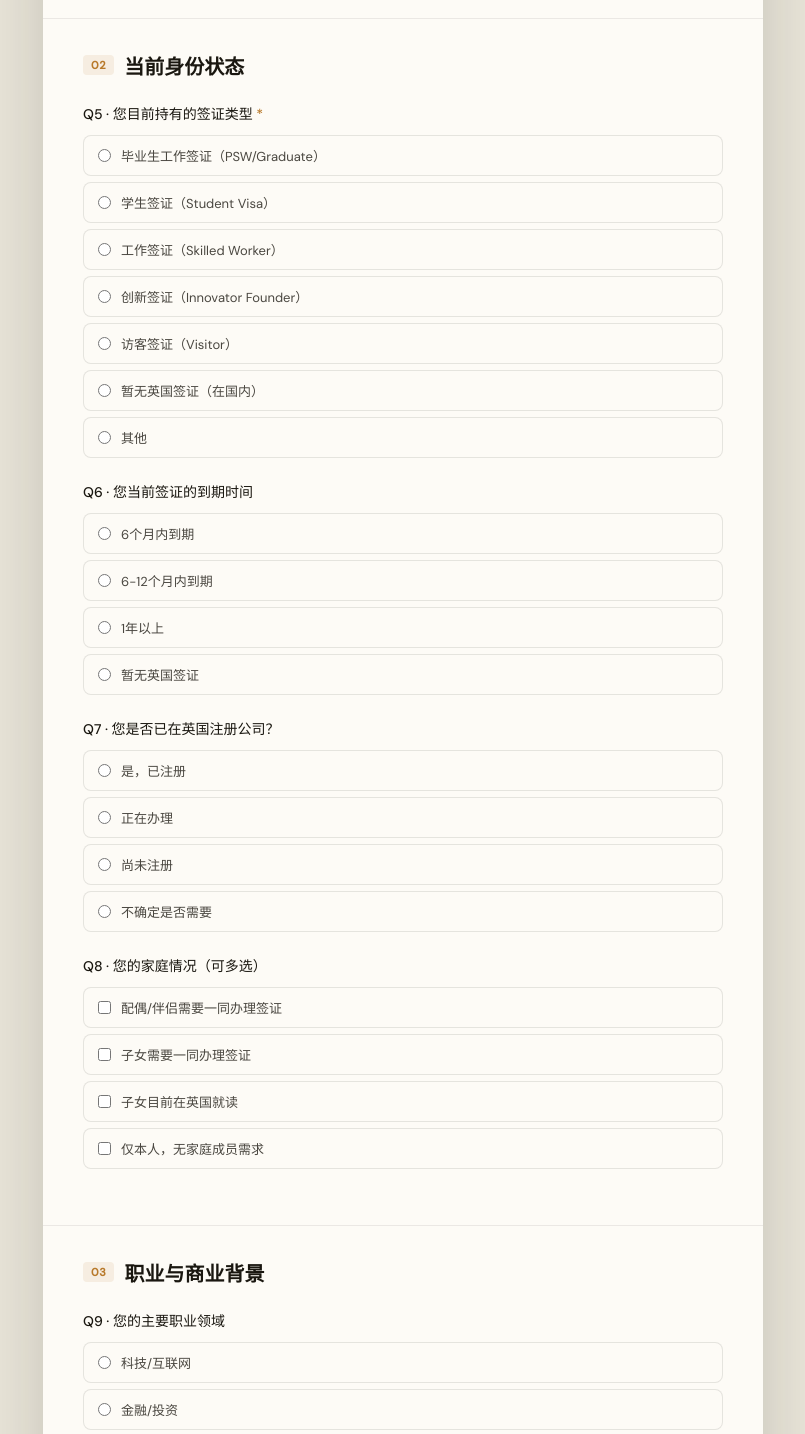
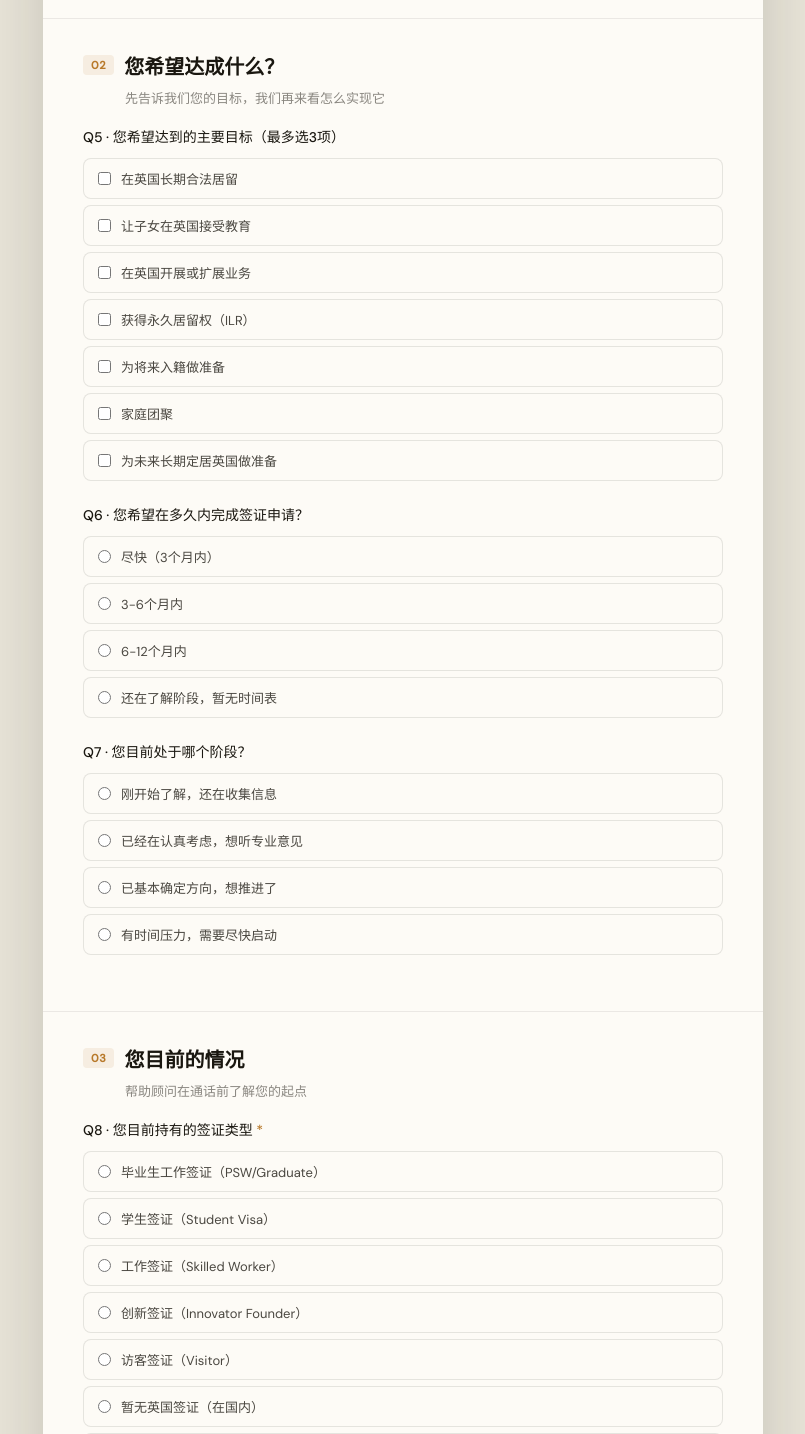
Before and after one commit to Sergio198404/readii-saas, a React (Vite) app: page /assessment in a window 1280 px wide. Shown: the part 1160-2594 px from the top of the page, without its empty margins (237-1042 px from the left). Built offline with nearby package versions, Linux system fonts and the light colour scheme; no server answers.

Commit message:
v0.13.1 - questionnaire UX fixes, weighted route scoring, family flag

```diff
--- a/package.json
+++ b/package.json
@@ -1,7 +1,7 @@
 {
   "name": "readii-sales",
   "private": true,
-  "version": "0.13.0",
+  "version": "0.13.1",
   "type": "module",
   "scripts": {
     "dev": "vite",
--- a/src/components/leads/LeadCard.jsx
+++ b/src/components/leads/LeadCard.jsx
@@ -2,9 +2,11 @@ import { useState } from 'react'
 import './LeadCard.css'
 
 const Q_LABELS = {
-  Q1: '姓名', Q2: '所在地', Q3: '联系方式', Q4: '来源', Q5: '签证类型',
-  Q6: '到期时间', Q7: '注册公司', Q8: '家庭情况', Q9: '职业领域', Q10: '从业年限',
-  Q11: '商业意向', Q12: '英国合伙人', Q13: '目标', Q14: '时间要求', Q15: '预算', Q16: '补充说明',
+  Q1: '姓名', Q2: '所在地', Q3: '联系方式', Q4: '来源',
+  Q5: '目标', Q6: '时间要求', Q7: '启动阶段',
+  Q8: '签证类型', Q9: '到期时间', Q10: '注册公司', Q11: '家庭情况',
+  Q12: '职业领域', Q13: '从业年限', Q14: '商业意向', Q15: '英国合伙人',
+  Q16: '补充说明', route_scores: '路线评分',
 }
 
 export default function LeadCard({ lead, dealSummary, onEdit, onUpdate, onAskCoach, onDelete, onMarkDeal, onProposal }) {
@@ -23,7 +25,10 @@ export default function LeadCard({ lead, dealSummary, onEdit, onUpdate, onAskCoa
       <div className="card-header">
         <div className="card-avatar">{initials}</div>
         <div className="card-name-block">
-          <div className="card-name">{lead?.name || '—'}</div>
+          <div className="card-name">
+            {lead?.name || '—'}
+            {lead?.family_flag && <span className="card-family-tag">👨‍👩‍👧 家庭</span>}
+          </div>
           <div className="card-channel">{lead?.channel || ''}</div>
         </div>
         <div className="card-header-right">
--- a/src/pages/AssessmentPage.css
+++ b/src/pages/AssessmentPage.css
@@ -105,6 +105,14 @@
   display: flex;
   align-items: center;
   gap: 10px;
+}
+
+.as-section-sub {
+  font-family: 'DM Sans', sans-serif;
+  font-size: 13px;
+  color: #8A8780;
+  margin: -16px 0 20px;
+  padding-left: 42px;
 }
 
 .as-section-n {
--- a/src/pages/AssessmentPage.jsx
+++ b/src/pages/AssessmentPage.jsx
@@ -2,13 +2,6 @@ import { useState, useEffect, useRef } from 'react'
 import { useSearchParams } from 'react-router-dom'
 import './AssessmentPage.css'
 
-const SECTIONS = [
-  { title: '基本信息', count: 4 },
-  { title: '当前身份状态', count: 4 },
-  { title: '职业与商业背景', count: 4 },
-  { title: '目标与预期', count: 3 },
-  { title: '补充说明', count: 1 },
-]
 const TOTAL_Q = 16
 
 function Radio({ name, options, value, onChange }) {
@@ -67,7 +60,7 @@ export default function AssessmentPage() {
     setError('')
     if (!a.Q1?.trim()) return setError('请填写姓名')
     if (!a.Q3?.trim()) return setError('请填写联系方式')
-    if (!a.Q5) return setError('请选择您目前持有的签证类型')
+    if (!a.Q8) return setError('请选择您目前持有的签证类型')
 
     setSubmitting(true)
     try {
@@ -95,7 +88,7 @@ export default function AssessmentPage() {
             <div className="as-success-icon">✓</div>
             <h2>提交成功</h2>
             <p>感谢您填写可行性评估问卷。苏晓宇会在1个工作日内通过您提供的联系方式与您沟通。</p>
-            <p style={{fontSize:13,color:'var(--as-ink3)',marginTop:16}}>在此期间，您可以添加苏晓宇的微信：<strong>xiaoyusu_readii</strong></p>
+            <p style={{fontSize:13,color:'#8A8780',marginTop:16}}>在此期间，您可以添加苏晓宇的微信：<strong>xiaoyusu_readii</strong></p>
           </div>
         </div>
       </div>
@@ -117,7 +110,7 @@ export default function AssessmentPage() {
         </div>
 
         <form onSubmit={handleSubmit}>
-          {/* Section 1 */}
+          {/* Section 1 · 基本信息 */}
           <div className="as-section">
             <div className="as-section-head"><span className="as-section-n">01</span>基本信息</div>
 
@@ -125,17 +118,14 @@ export default function AssessmentPage() {
               <label className="as-q-label">Q1 · 您的姓名 <span className="as-required">*</span></label>
               <input className="as-input" value={a.Q1 || ''} onChange={e => set('Q1', e.target.value)} placeholder="请输入姓名" />
             </div>
-
             <div className="as-q">
               <label className="as-q-label">Q2 · 您目前所在地</label>
               <Radio name="Q2" value={a.Q2} onChange={v => set('Q2', v)} options={['英国境内', '中国大陆', '香港/澳门', '其他']} />
             </div>
-
             <div className="as-q">
               <label className="as-q-label">Q3 · 您的联系方式 <span className="as-required">*</span></label>
               <input className="as-input" value={a.Q3 || ''} onChange={e => set('Q3', e.target.value)} placeholder="微信号或手机号均可" />
             </div>
-
             {!refCode && (
               <div className="as-q">
                 <label className="as-q-label">Q4 · 您是如何了解到 Readii 的？</label>
@@ -144,104 +134,101 @@ export default function AssessmentPage() {
             )}
           </div>
 
-          {/* Section 2 */}
+          {/* Section 2 · 您希望达成什么？ */}
           <div className="as-section">
-            <div className="as-section-head"><span className="as-section-n">02</span>当前身份状态</div>
+            <div className="as-section-head"><span className="as-section-n">02</span>您希望达成什么？</div>
+            <p className="as-section-sub">先告诉我们您的目标，我们再来看怎么实现它</p>
 
             <div className="as-q">
-              <label className="as-q-label">Q5 · 您目前持有的签证类型 <span className="as-required">*</span></label>
-              <Radio name="Q5" value={a.Q5} onChange={v => set('Q5', v)} options={[
+              <label className="as-q-label">Q5 · 您希望达到的主要目标（最多选3项）</label>
+              <MultiCheck max={3} options={[
+                '在英国长期合法居留', '让子女在英国接受教育', '在英国开展或扩展业务',
+                '获得永久居留权（ILR）', '为将来入籍做准备', '家庭团聚', '为未来长期定居英国做准备',
+              ]} value={a.Q5 || []} onChange={v => set('Q5', v)} />
+            </div>
+            <div className="as-q">
+              <label className="as-q-label">Q6 · 您希望在多久内完成签证申请？</label>
+              <Radio name="Q6" value={a.Q6} onChange={v => set('Q6', v)} options={[
+                '尽快（3个月内）', '3-6个月内', '6-12个月内', '还在了解阶段，暂无时间表',
+              ]} />
+            </div>
+            <div className="as-q">
+              <label className="as-q-label">Q7 · 您目前处于哪个阶段？</label>
+              <Radio name="Q7" value={a.Q7} onChange={v => set('Q7', v)} options={[
+                '刚开始了解，还在收集信息',
+                '已经在认真考虑，想听专业意见',
+                '已基本确定方向，想推进了',
+                '有时间压力，需要尽快启动',
+              ]} />
+            </div>
+          </div>
+
+          {/* Section 3 · 您目前的情况 */}
+          <div className="as-section">
+            <div className="as-section-head"><span className="as-section-n">03</span>您目前的情况</div>
+            <p className="as-section-sub">帮助顾问在通话前了解您的起点</p>
+
+            <div className="as-q">
+              <label className="as-q-label">Q8 · 您目前持有的签证类型 <span className="as-required">*</span></label>
+              <Radio name="Q8" value={a.Q8} onChange={v => set('Q8', v)} options={[
                 '毕业生工作签证（PSW/Graduate）', '学生签证（Student Visa）',
                 '工作签证（Skilled Worker）', '创新签证（Innovator Founder）',
                 '访客签证（Visitor）', '暂无英国签证（在国内）', '其他',
               ]} />
             </div>
-
             <div className="as-q">
-              <label className="as-q-label">Q6 · 您当前签证的到期时间</label>
-              <Radio name="Q6" value={a.Q6} onChange={v => set('Q6', v)} options={[
+              <label className="as-q-label">Q9 · 您当前签证的到期时间</label>
+              <Radio name="Q9" value={a.Q9} onChange={v => set('Q9', v)} options={[
                 '6个月内到期', '6-12个月内到期', '1年以上', '暂无英国签证',
               ]} />
             </div>
-
             <div className="as-q">
-              <label className="as-q-label">Q7 · 您是否已在英国注册公司？</label>
-              <Radio name="Q7" value={a.Q7} onChange={v => set('Q7', v)} options={[
+              <label className="as-q-label">Q10 · 您是否已在英国注册公司？</label>
+              <Radio name="Q10" value={a.Q10} onChange={v => set('Q10', v)} options={[
                 '是，已注册', '正在办理', '尚未注册', '不确定是否需要',
               ]} />
             </div>
-
             <div className="as-q">
-              <label className="as-q-label">Q8 · 您的家庭情况（可多选）</label>
+              <label className="as-q-label">Q11 · 您的家庭情况（可多选）</label>
               <MultiCheck options={[
                 '配偶/伴侣需要一同办理签证', '子女需要一同办理签证',
                 '子女目前在英国就读', '仅本人，无家庭成员需求',
-              ]} value={a.Q8 || []} onChange={v => set('Q8', v)} />
+              ]} value={a.Q11 || []} onChange={v => set('Q11', v)} />
             </div>
           </div>
 
-          {/* Section 3 */}
+          {/* Section 4 · 职业与商业背景 */}
           <div className="as-section">
-            <div className="as-section-head"><span className="as-section-n">03</span>职业与商业背景</div>
+            <div className="as-section-head"><span className="as-section-n">04</span>职业与商业背景</div>
 
             <div className="as-q">
-              <label className="as-q-label">Q9 · 您的主要职业领域</label>
-              <Radio name="Q9" value={a.Q9} onChange={v => set('Q9', v)} options={[
+              <label className="as-q-label">Q12 · 您的主要职业领域</label>
+              <Radio name="Q12" value={a.Q12} onChange={v => set('Q12', v)} options={[
                 '科技/互联网', '金融/投资', '教育/培训', '餐饮/零售/消费品',
                 '旅游/酒店/文旅', '医疗/健康', '制造业/工业', '创意/设计/媒体',
                 '咨询/专业服务', '其他',
               ]} />
             </div>
-
             <div className="as-q">
-              <label className="as-q-label">Q10 · 您的从业年限</label>
-              <Radio name="Q10" value={a.Q10} onChange={v => set('Q10', v)} options={['3年以下', '3-5年', '5-10年', '10年以上']} />
+              <label className="as-q-label">Q13 · 您的从业年限</label>
+              <Radio name="Q13" value={a.Q13} onChange={v => set('Q13', v)} options={['3年以下', '3-5年', '5-10年', '10年以上']} />
             </div>
-
             <div className="as-q">
-              <label className="as-q-label">Q11 · 您是否有意在英国开展商业活动或创业？</label>
-              <Radio name="Q11" value={a.Q11} onChange={v => set('Q11', v)} options={[
+              <label className="as-q-label">Q14 · 您是否有意在英国开展商业活动或创业？</label>
+              <Radio name="Q14" value={a.Q14} onChange={v => set('Q14', v)} options={[
                 '是，已有明确商业计划', '是，初步有想法但尚未成型',
                 '主要目的是居留，商业是附带', '暂不确定',
               ]} />
             </div>
-
             <div className="as-q">
-              <label className="as-q-label">Q12 · 您是否有合伙人或业务联系人在英国？</label>
-              <Radio name="Q12" value={a.Q12} onChange={v => set('Q12', v)} options={[
+              <label className="as-q-label">Q15 · 您是否有合伙人或业务联系人在英国？</label>
+              <Radio name="Q15" value={a.Q15} onChange={v => set('Q15', v)} options={[
                 '有，且对方持有英国永居或公民身份', '有，但对方也是临时签证', '暂时没有',
               ]} />
             </div>
           </div>
 
-          {/* Section 4 */}
-          <div className="as-section">
-            <div className="as-section-head"><span className="as-section-n">04</span>目标与预期</div>
-
-            <div className="as-q">
-              <label className="as-q-label">Q13 · 您希望达到的主要目标（最多选3项）</label>
-              <MultiCheck max={3} options={[
-                '在英国长期合法居留', '让子女在英国接受教育', '在英国开展或扩展业务',
-                '获得永久居留权（ILR）', '为将来入籍做准备', '家庭团聚', '资产配置与财务规划',
-              ]} value={a.Q13 || []} onChange={v => set('Q13', v)} />
-            </div>
-
-            <div className="as-q">
-              <label className="as-q-label">Q14 · 您希望在多久内完成签证申请？</label>
-              <Radio name="Q14" value={a.Q14} onChange={v => set('Q14', v)} options={[
-                '尽快（3个月内）', '3-6个月内', '6-12个月内', '还在了解阶段，暂无时间表',
-              ]} />
-            </div>
-
-            <div className="as-q">
-              <label className="as-q-label">Q15 · 您对签证服务的预算范围</label>
-              <Radio name="Q15" value={a.Q15} onChange={v => set('Q15', v)} options={[
-                '£5,000 以下', '£5,000 – £20,000', '£20,000 – £50,000', '£50,000 以上', '预算取决于方案和结果',
-              ]} />
-            </div>
-          </div>
-
-          {/* Section 5 */}
+          {/* Section 5 · 补充说明 */}
           <div className="as-section">
             <div className="as-section-head"><span className="as-section-n">05</span>补充说明</div>
 
```
Also changed, not shown: src/components/leads/LeadCard.css (+11 -0 lines), 2 other files (tests, documents, lock files or other folders).
